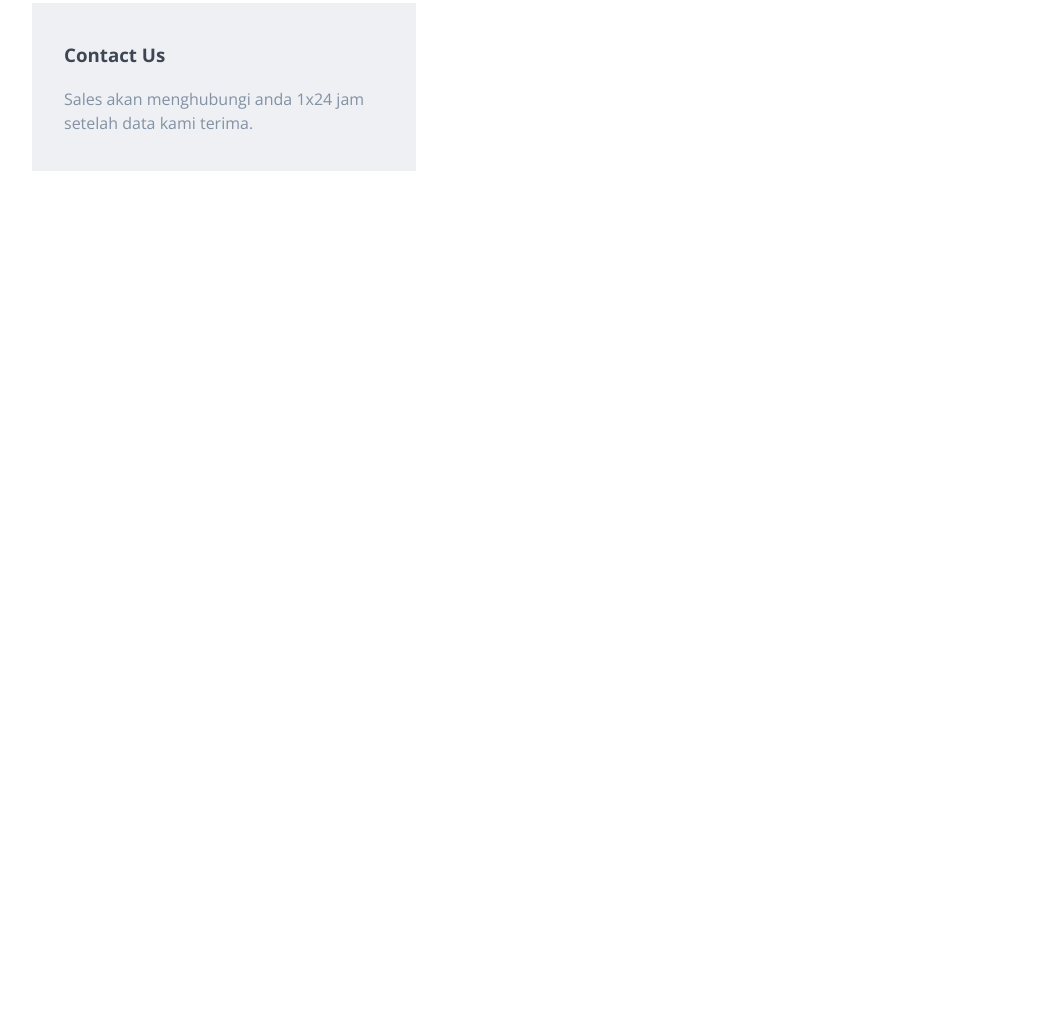
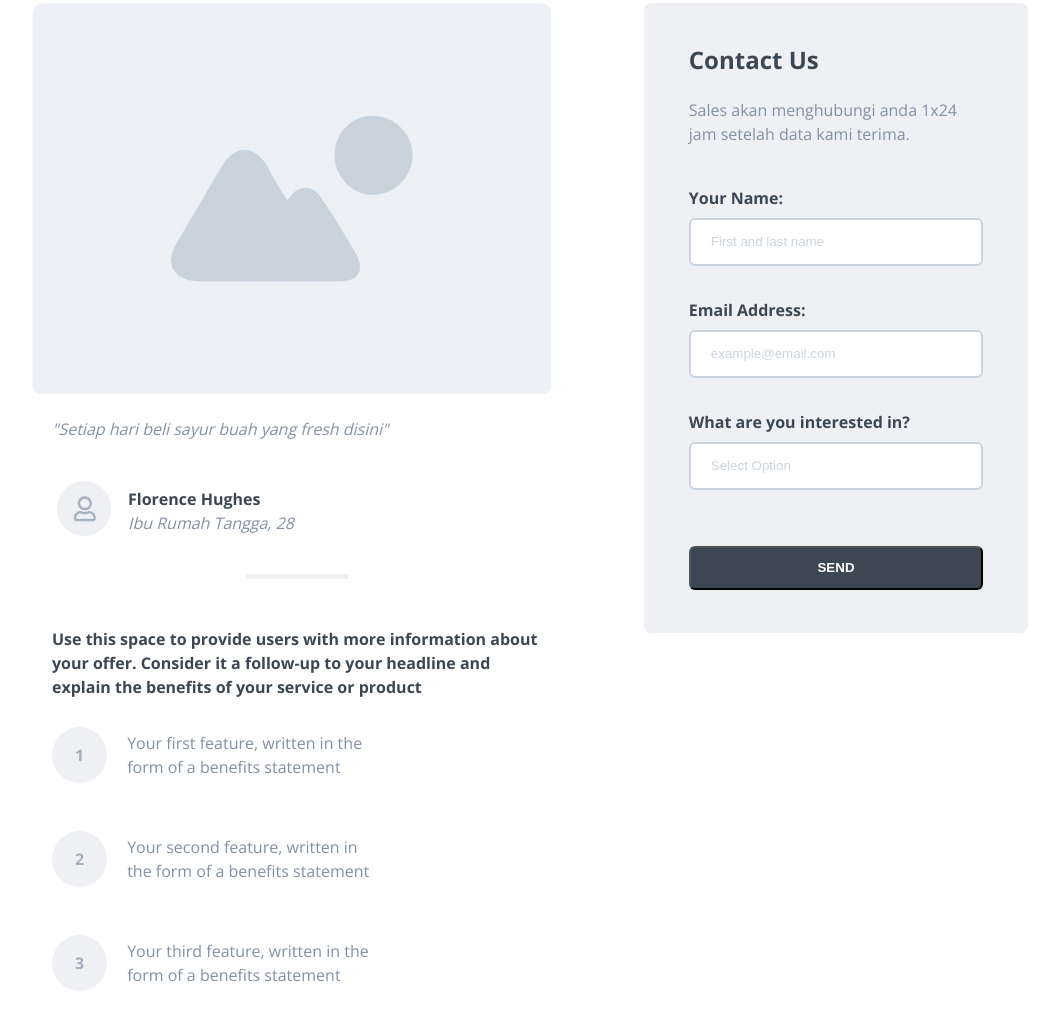
Before and after one commit to anantaihza/mini-project-revou-anantaihza, a plain HTML site: page index.html in a window 1280 px wide. Shown: the part 340-1370 px from the top of the page, without its empty margins (110-1169 px from the left). Before the commit the page ends 800 px from the top, so only its background shows below. Drawn offline with nearby package versions, Linux system fonts and the light colour scheme.

Commit message:
add form and banner image

```diff
--- a/css/index.css
+++ b/css/index.css
@@ -32,13 +32,14 @@ body {
 
 /* Navbar */
 header {
-    background-color:#ffffff;
+    background-color: #ffffff;
     border-bottom: 0.3px solid #d5d5d5;
 
     padding: 6px 20px;
 }
 
 header .wrapper {
+
     max-width: 80vw;
     margin: 0 auto;
     display: flex;
@@ -186,27 +187,140 @@ header .logo img {
     text-align: center;
 }
 
-.title, .title-contact{
+.title,
+.title-contact {
     color: #3D4753;
 }
-.sub-title, .sub-title-contact {
-    color:  #8391A5;
+
+.sub-title,
+.sub-title-contact {
+    color: #8391A5;
 }
 
-.title{
+.title {
     font-size: xx-large;
     margin-bottom: 0;
 }
+
 .sub-title {
     font-size: larger;
 }
 
 .section-1 {
-display: flex;
+    display: flex;
+    align-items: flex-start;
 }
 
 .form-section {
     background-color: #EEF0F4;
     width: 30vw;
-    padding: 1.5vw 2.5vw;
+    padding: 1.5vw 3.5vw;
+    border-radius: 8px;
 }
+
+.form-section form label {
+    color: #3D4753;
+    font-weight: 600;
+    font-size: medium;
+}
+
+input[type=text],
+input[type=email],
+input[name=interested] {
+    width: 100%;
+    padding: 12px 20px;
+    margin: 8px 0;
+    box-sizing: border-box;
+    border: 2px solid #CBD3DC;
+    border-radius: 6px;
+}
+
+::placeholder {
+    color: #CBD3DC;
+    opacity: 1;
+    /* Firefox */
+}
+:-ms-input-placeholder {
+    /* Internet Explorer 10-11 */
+    color: #CBD3DC;
+}
+::-ms-input-placeholder {
+    /* Microsoft Edge */
+    color: #CBD3DC;
+}
+
+button.send {
+    width: 26vw;
+    max-width: 100%;
+    padding: 10px 10px;
+    background-color: #3D4753;
+    color: #fff;
+    font-weight: 600;
+    border-radius: 6px;
+}
+
+.img-banner {
+    border-radius: 12px;
+}
+.user-review {
+    max-width: 100%;
+    width: 80%;
+    margin: 10px 20px;
+}
+.quotes-banner {
+    color: #8391A5;
+}
+.profile-user-img {
+    margin: auto 5px;
+    border-radius: 50%;
+    width: 5vw;
+    justify-content: center;
+}
+.profile-user {
+    display: flex;
+    flex-direction: row;
+    flex-wrap: nowrap;
+    align-content: center;
+}
+.profile-user-desc {
+    margin: auto 2px;
+}
+.name-user {
+    margin: 0;
+    font-weight: 600;
+    color: #3D4753;
+}
+.desc-user {
+    margin: 0;
+    color: #8391A5;
+}
+.line-1 {
+    width: 8vw;
+    height: 5px;
+    background-color: #EEF0F4;
+    border: none;
+}
+.feature-header {
+    font-weight: 600;
+    color: #3D4753;
+}
+.feature-point {
+    display: flex;
+    align-items: center;
+    width: 25vw;
+}
+.feature-num {
+    font-weight: 600;
+    border-radius: 50%;
+    margin: 0;
+    padding: 0 23px;
+    background-color: #EEF0F4;
+}
+.feature-num p {
+    color: #A2AFBF;
+}
+.feature-desc {
+    color: #8391A5;
+    margin: 0 0 0 20px;
+
+}
--- a/index.html
+++ b/index.html
@@ -23,7 +23,6 @@
                         <li><a href="#">Home</a></li>
                         <li><a href="#">Our Package</a></li>
                         <li><a href="#">Call Us</a></li>
-                        <!-- <li><a href="#">Contact</a></li> -->
                     </ul>
                 </nav>
             </div>
@@ -40,13 +39,89 @@
 
         <div class="container section-1">
             <div class="img-section">
+                <img class="img-banner" src="assets/img/banner-img.jpg" alt="image" width="85%">
+
+                <div class="user-review">
+                    <p class="quotes-banner"><i>"Setiap hari beli sayur buah yang fresh disini"</i></p>
+                    <br>
+                    <div class="profile-user">
+                        <div class="profile-user-img">
+                            <img src="assets/img/profile.jpg" alt="profile" width="85%">
+                        </div>
+
+                        <div class="profile-user-desc">
+                            <p class="name-user">Florence Hughes</p>
+                            <p class="desc-user"><i>Ibu Rumah Tangga, 28</i></p>
+                        </div>
+                    </div>
+                    <br>
+                    <hr class="line-1">
+                    <br>
+                    <div class="feature">
+                        <p class="feature-header">Use this space to provide users with more information about your
+                            offer. Consider it a follow-up to your headline and explain the benefits of your service or
+                            product</p>
+
+                        <div class="feature-body">
+                            <div class="feature-point">
+                                <div class="feature-num">
+                                    <p>1</p>
+                                </div>
+                                <div class="feature-desc">
+                                    <p>Your first feature, written in the form of a benefits statement</p>
+                                </div>
+                            </div>
+                            <br>
+                            <div class="feature-point">
+                                <div class="feature-num">
+                                    <p>2</p>
+                                </div>
+                                <div class="feature-desc">
+                                    <p>Your second feature, written in the form of a benefits statement</p>
+                                </div>
+                            </div>
+                            <br>
+                            <div class="feature-point">
+                                <div class="feature-num">
+                                    <p>3</p>
+                                </div>
+                                <div class="feature-desc">
+                                    <p>Your third feature, written in the form of a benefits statement</p>
+                                </div>
+                            </div>
+                        </div>
+                    </div>
+                </div>
 
             </div>
             <div class="form-section">
-                <h3 class="title-contact">Contact Us</h3>
+                <h2 class="title-contact">Contact Us</h2>
                 <p class="sub-title-contact">Sales akan menghubungi anda 1x24 jam setelah data kami terima.</p>
+                <br>
 
+                <form>
+                    <label for="name">Your Name:</label>
+                    <input type="text" id="name" name="name" placeholder="First and last name">
+                    <br><br>
 
+                    <label for="email">Email Address:</label>
+                    <input type="email" id="email" name="email" placeholder="example@email.com">
+                    <br><br>
+
+                    <label for="interested">What are you interested in?</label>
+                    <input list="interest" id="interested" name="interested" placeholder="Select Option">
+                    <datalist id="interest">
+                        <option value="Interes 1">
+                        <option value="Interes 2">
+                        <option value="Interes 3">
+                        <option value="Interes 4">
+                        <option value="Interes 5">
+                    </datalist>
+                    <br><br><br>
+
+                    <button class="send" type="submit">SEND</button>
+                </form>
+                <br>
             </div>
         </div>
     </section>
```
Also changed, not shown: assets/img/banner-img.jpg (added), assets/img/profile.jpg (added).
